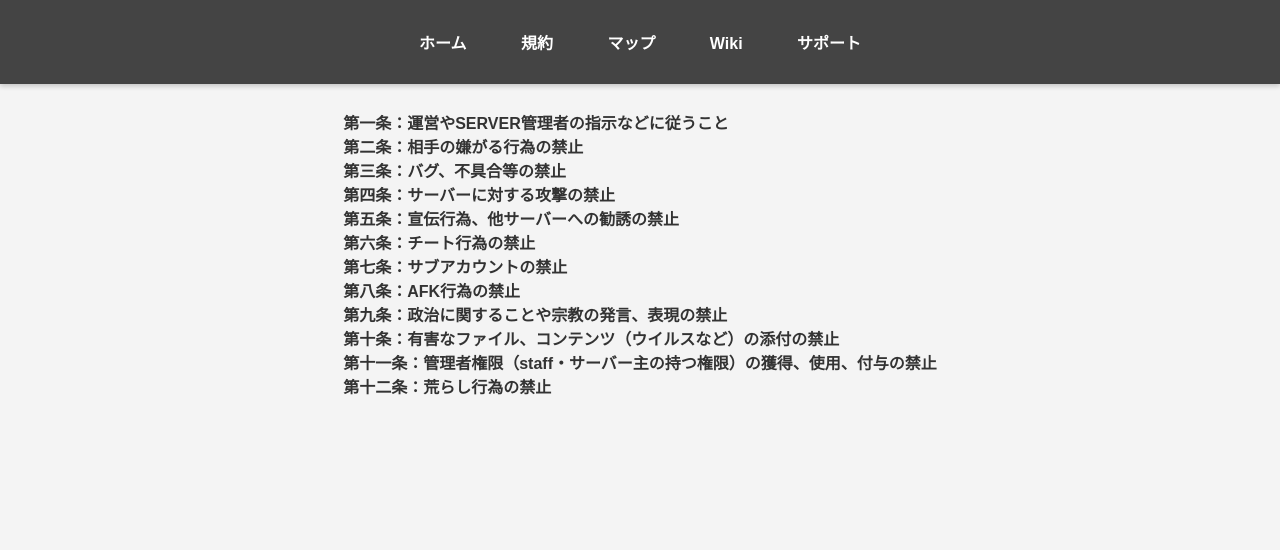
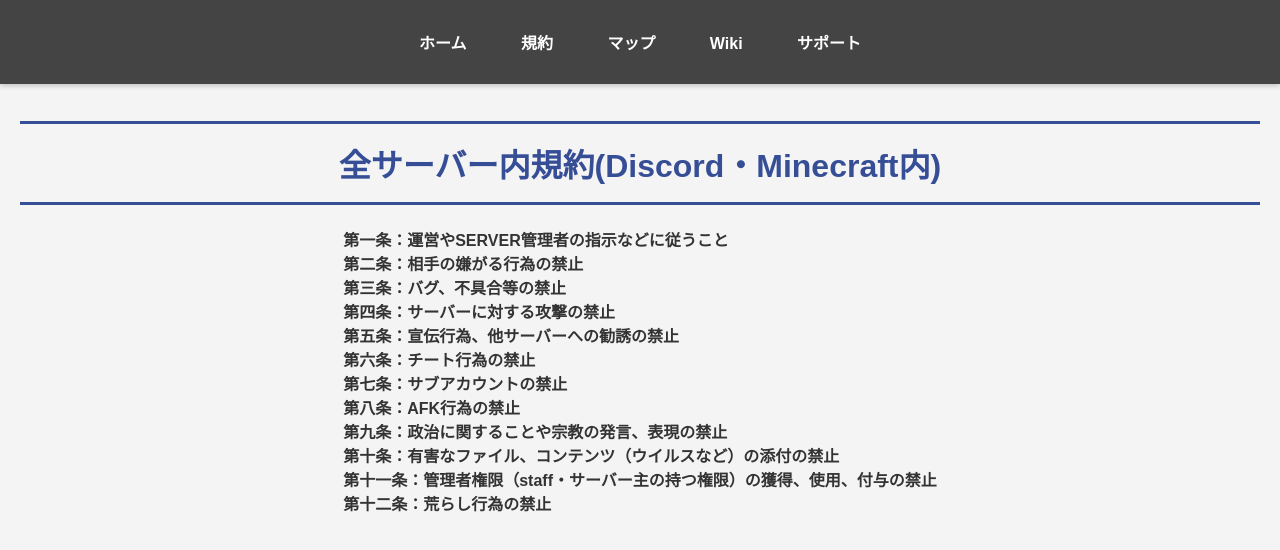
Before and after one commit to kuma757/pokapokaMC-Website, a plain HTML site: page rules.html in a window 1280 px wide. Drawn offline with Linux system fonts and the light colour scheme.

Commit message:
Update rules.html

```diff
--- a/rules.html
+++ b/rules.html
@@ -65,6 +65,7 @@
         <a href="/support">サポート</a>
     </div>
     <div class="content">
+        <h1>全サーバー内規約(Discord・Minecraft内)</h1>
         <div class="matome">
         <p>
         第一条：運営やSERVER管理者の指示などに従うこと<br>
```
